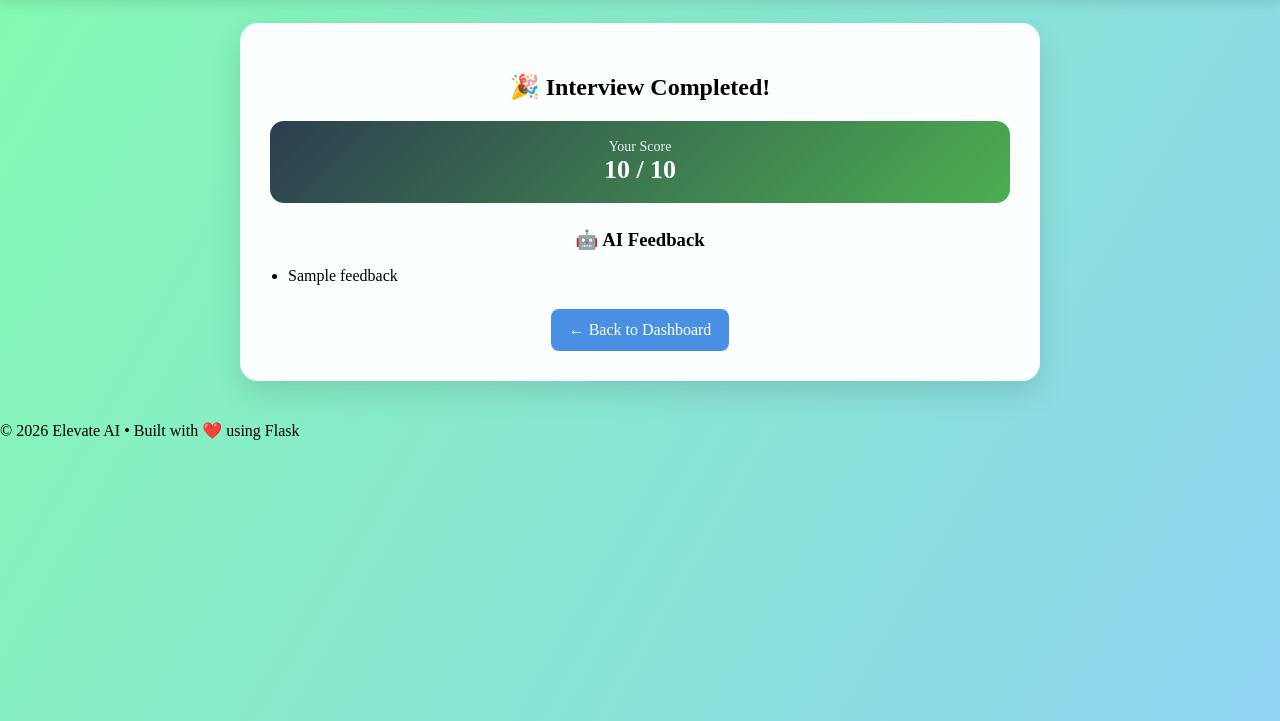
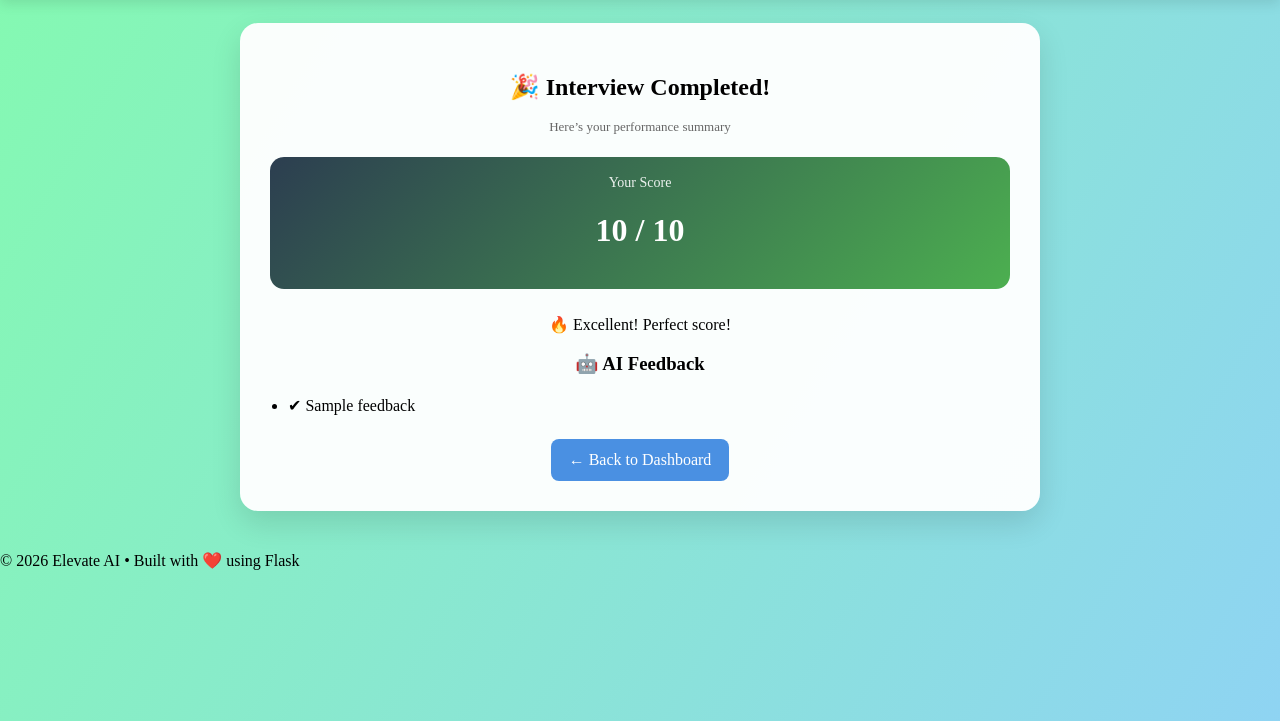
Before and after one commit to Suhas-H-N/ElevateAI, a Flask app: template templates/result.html in a window 1280 px wide. Shown: the part 97-818 px from the top of the page. Run offline with Flask 3, Linux system fonts and the light colour scheme; the template is opened without the code that fills it: most values are stand-ins (such as "Sample title", 1, 10 or a date in 2020).

Commit message:
feat: improve result page with performance message and enhanced UI

```diff
--- a/templates/result.html
+++ b/templates/result.html
@@ -8,30 +8,51 @@
 
     <div class="result-card">
 
-        <h2 class="success-title">🎉 Interview Completed!</h2>
+        <!-- HEADER -->
+        <div class="result-header">
+            <h2>🎉 Interview Completed!</h2>
+            <p class="subtitle">Here’s your performance summary</p>
+        </div>
 
+        <!-- SCORE -->
         <div class="score-box">
             <span>Your Score</span>
-            <strong>{{ score }} / {{ total }}</strong>
+            <h1>{{ score }} / {{ total }}</h1>
         </div>
 
-        <h3 class="feedback-title">🤖 AI Feedback</h3>
+        <!-- PERFORMANCE MESSAGE -->
+        <div class="performance-msg">
+            {% if score == total %}
+                <p class="excellent">🔥 Excellent! Perfect score!</p>
+            {% elif score >= total // 2 %}
+                <p class="good">👍 Good job! Keep improving.</p>
+            {% else %}
+                <p class="improve">⚡ Needs improvement. Practice more!</p>
+            {% endif %}
+        </div>
+
+        <!-- FEEDBACK -->
+        <div class="feedback-section">
+            <h3>🤖 AI Feedback</h3>
 
             {% if feedback_list %}
                 <ul class="feedback-list">
                     {% for f in feedback_list %}
-                    <li>{{ f }}</li>
+                        <li>✔ {{ f }}</li>
                     {% endfor %}
                 </ul>
             {% else %}
                 <p class="empty-text">No feedback available.</p>
             {% endif %}
+        </div>
 
-        <a href="/dashboard" class="dashboard-btn">
-            ← Back to Dashboard
-        </a>
+        <!-- ACTION BUTTON -->
+        <div class="result-actions">
+            <a href="/dashboard" class="dashboard-btn">← Back to Dashboard</a>
+        </div>
 
     </div>
+
 </div>
 
 {% endblock %}
```
Lines whose indentation alone changed are shown as unchanged.
